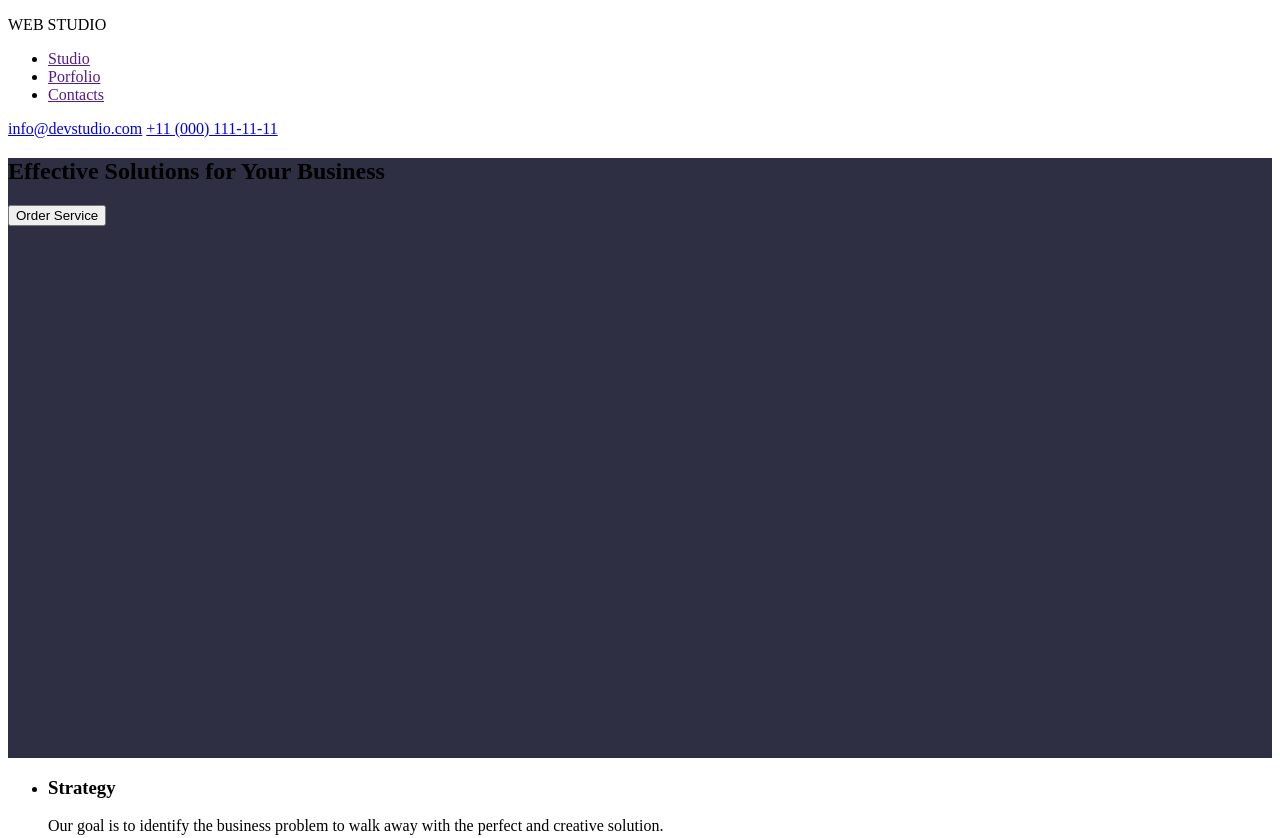
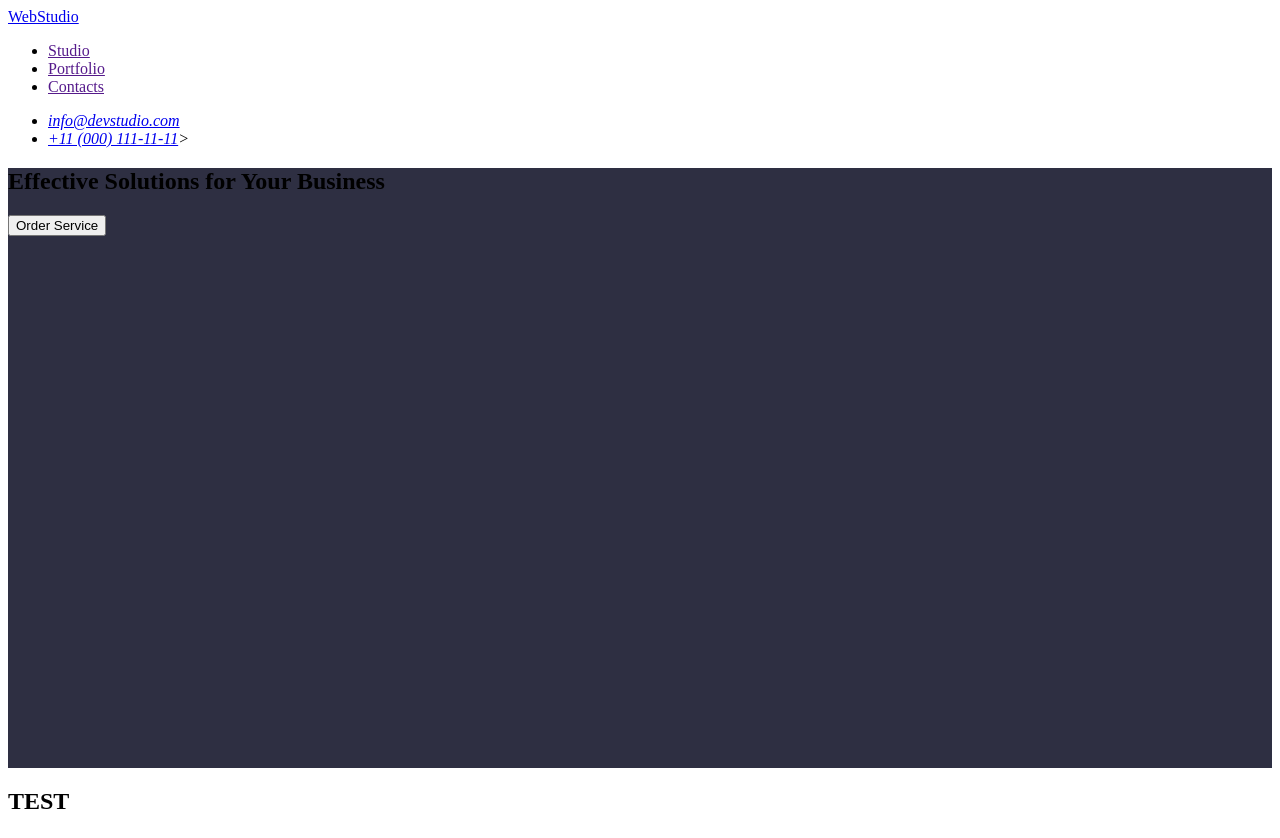
Before and after one commit to SlavaKhor/goit-markup-hw-01, a plain HTML site: page index.html in a window 1280 px wide. Shown: the top 838 px of the page. Drawn offline with Linux system fonts and the light colour scheme.

Commit message:
fixes based on feedback

```diff
--- a/index.html
+++ b/index.html
@@ -7,16 +7,22 @@
 </head>
 <body>
     <header>
-        <p><span>WEB </span>STUDIO</p>
+
         <nav>
+            <a href=”./index.html”>WebStudio</a>
             <ul>
                 <li><a href="">Studio</a></li>
-                <li><a href="">Porfolio</a></li>
+                <li><a href="">Portfolio</a></li>
                 <li><a href="">Contacts</a></li>
             </ul>
+
         </nav>
-        <a href="mailto:info@devstudio.com">info@devstudio.com</a>
-        <a href="tel:+110001111111">+11 (000) 111-11-11</a>
+        <address>
+            <ul>
+                <li><a href="mailto:info@devstudio.com">info@devstudio.com</a></li>
+                <li><a href="tel:+110001111111">+11 (000) 111-11-11</a>></li>
+            </ul>
+        </address>
     </header>
 
     <main>
@@ -26,6 +32,7 @@
         </section>
 
         <section>
+            <h2>TEST<h2>
             <ul>
                 <li>
                     <h3>Strategy</h3>
```
